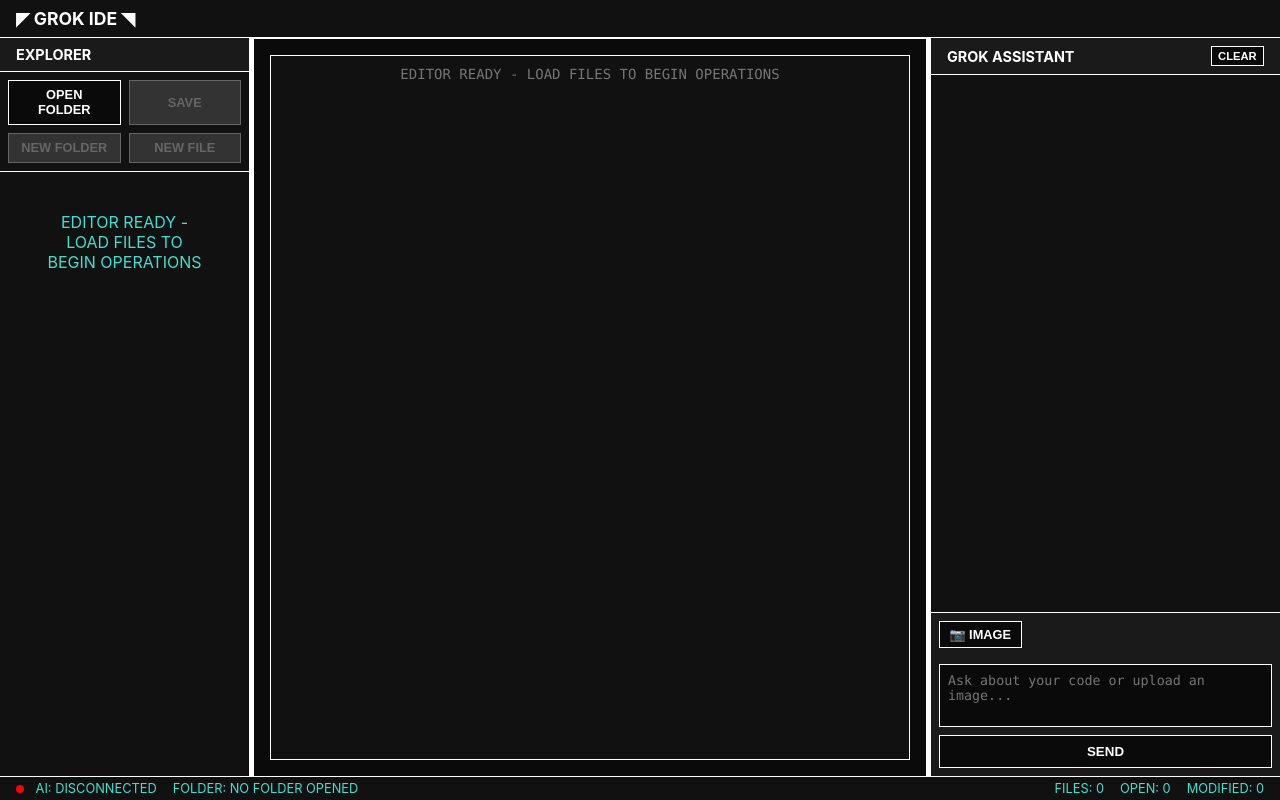
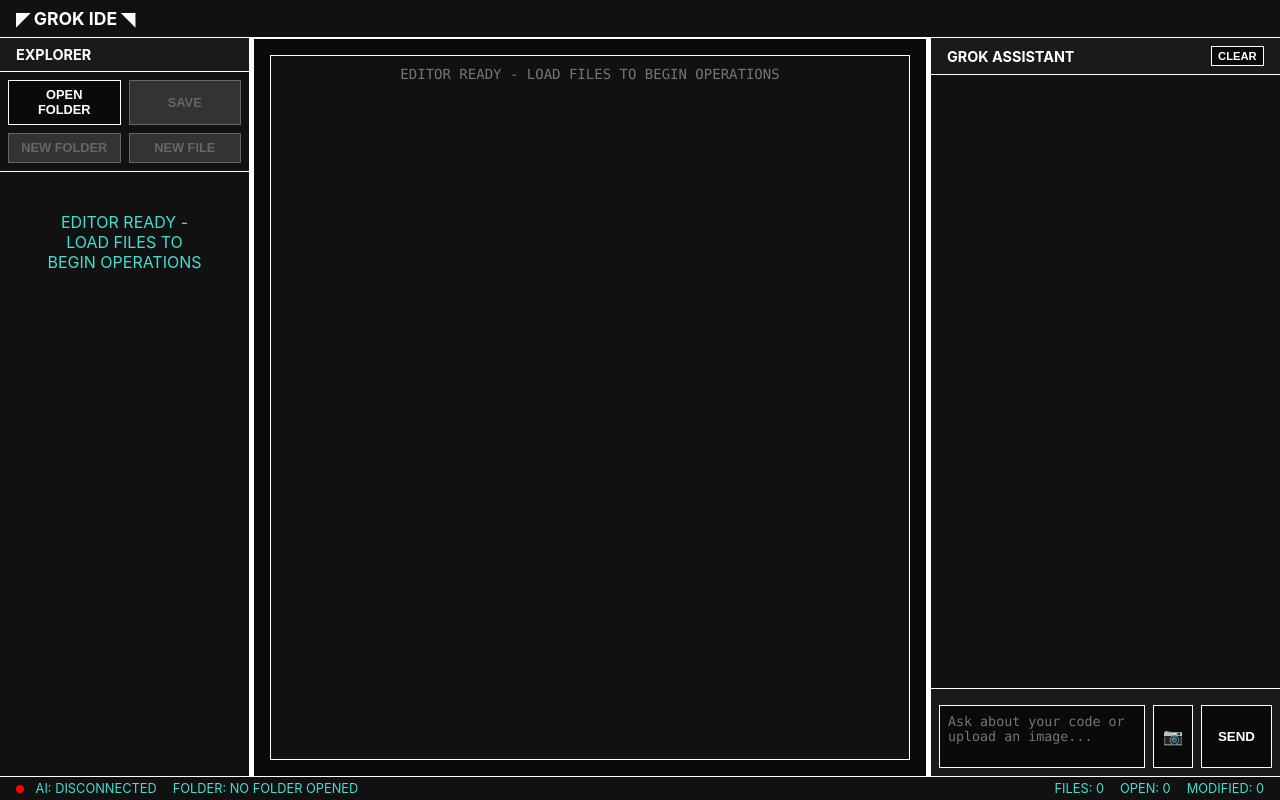
Before and after one commit to lalomorales22/Grok-IDE, a website: page public/tactical-ide.html in a window 1280 px wide. Drawn offline with Linux system fonts and the light colour scheme; no server answers.

Commit message:
Move Image Button Icon Next to Send Button

```diff
--- a/public/tactical-ide.html
+++ b/public/tactical-ide.html
@@ -311,17 +311,20 @@
         .ai-input-controls {
             display: flex;
             gap: 0.5rem;
-            align-items: center;
+            align-items: stretch;
         }
 
         .image-upload-btn {
-            padding: 0.3rem 0.6rem;
+            padding: 0.5rem;
             background-color: #0a0a0a;
             border: 1px solid #ffffff;
             color: #ffffff;
             cursor: pointer;
-            font-size: 0.8rem;
-            font-weight: bold;
+            font-size: 1rem;
+            display: flex;
+            align-items: center;
+            justify-content: center;
+            min-width: 40px;
         }
 
         .image-upload-btn:hover {
@@ -337,7 +340,7 @@
         }
 
         .ai-input-area textarea {
-            width: 100%;
+            flex: 1;
             background-color: #0a0a0a;
             color: #ffffff;
             border: 1px solid #ffffff;
@@ -353,13 +356,13 @@
         }
 
         .ai-send-btn {
-            width: 100%;
             padding: 0.5rem 1rem;
             background-color: #0a0a0a;
             border: 1px solid #ffffff;
             color: #ffffff;
             cursor: pointer;
             font-weight: bold;
+            min-width: 60px;
         }
 
         .ai-send-btn:hover {
@@ -601,17 +604,17 @@
             </div>
             <div id="aiContent" class="ai-content"></div>
             <div class="ai-input-area">
+                <div id="imageAttachments"></div>
                 <div class="ai-input-controls">
                     <input type="file" id="imageUpload" accept="image/*" class="hidden" onchange="handleImageUpload(event)">
-                    <button onclick="document.getElementById('imageUpload').click()" class="image-upload-btn">📷 IMAGE</button>
+                    <textarea
+                        id="aiPrompt"
+                        placeholder="Ask about your code or upload an image..."
+                        rows="3"
+                    ></textarea>
+                    <button onclick="document.getElementById('imageUpload').click()" class="image-upload-btn">📷</button>
+                    <button onclick="sendPrompt()" class="ai-send-btn" id="sendBtn">SEND</button>
                 </div>
-                <div id="imageAttachments"></div>
-                <textarea
-                    id="aiPrompt"
-                    placeholder="Ask about your code or upload an image..."
-                    rows="3"
-                ></textarea>
-                <button onclick="sendPrompt()" class="ai-send-btn" id="sendBtn">SEND</button>
             </div>
         </div>
     </div>
```
